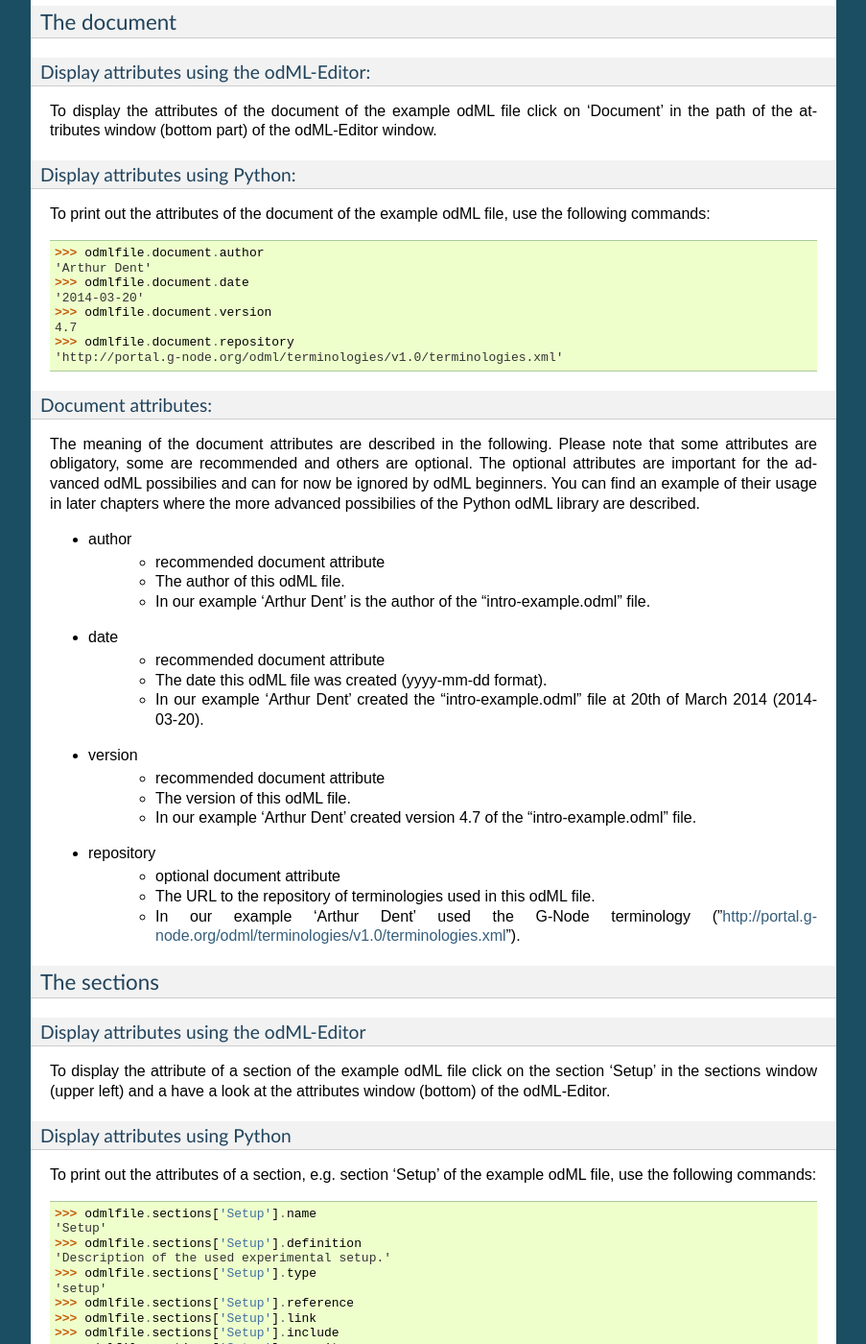
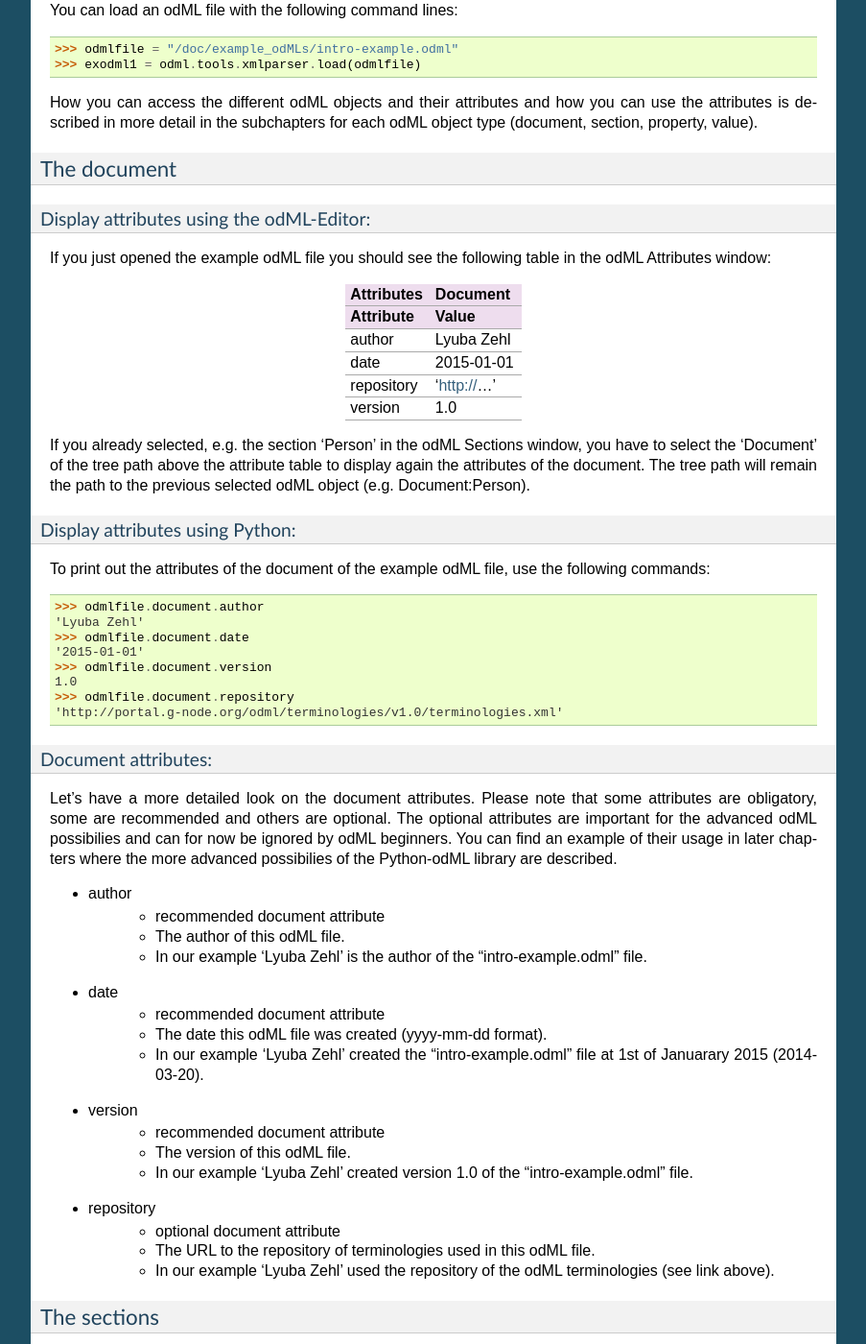
Before and after one commit to G-Node/python-odml, a Sphinx documentation site: the page built from doc/tutorial.rst, in a window 1280 px wide and 1400 px high, scrolled down 3050 px. Shown: the whole window at 96% size, without its empty margins (198-1101 px from the left). Built offline with Sphinx 7.4.7, drawn with Linux system fonts in a browser that asks for light colours; some of the changed text lies outside the part shown.

Commit message:
new update on tutorial (editing intro part)

```diff
--- a/doc/tutorial.rst
+++ b/doc/tutorial.rst
@@ -44,7 +44,7 @@ Key features of odML
 	- open, XML based language, to collect, store and share metadata
 	- Machine- and human-readable
 	- Interactive odML-Editor
-	- Python odML library
+	- Python-odML library
 ------------------------------------------------------------------------
 
 
@@ -72,9 +72,10 @@ case scenarios.
 The set of example odML files, which we use within this tutorial are
 part of the documentation package (see doc/example_odMLs/).
 
-A set of odML templates are open accessible on the odML terminology
-website "...". In the later chapters of this tutorial we will show you
-how one can make use of these templates to generate your own specific
+A summary of available odML Terminologies can be found here:
+'<http://portal.g-node.org/odml/terminologies/v1.0/terminologies.xml>'.
+In the later chapters of this tutorial we will show you how one can
+make use of these terminologies as templates for generating your own
 odML.
 
 
@@ -161,8 +169,11 @@ parts:
 	of the attributes the path to the selected section or property is
 	displayed in red starting from the document.
 
-Below the attributes window the file path to the currently loaded odML
-file is displayed ("file:///.../doc/example_odMLs/intro-example.odml").
+Below the odML Attributes window the file path to the currently loaded
+odML file is displayed ("file:///.../doc/example_odMLs/intro-example.
+odml"). Directly above the attribute table of the odML Attributes
+window is in red the odML tree path to the latest selected object
+displayed.
 
 If you are up to a more detailed look at the different objects and their
 attributes jump to the subchapters for each odML object (document,
@@ -192,9 +203,28 @@ The document
 ------------
 Display attributes using the odML-Editor:
 *****************************************
-To display the attributes of the document of the example odML file click
-on 'Document' in the path of the attributes window (bottom part) of the
-odML-Editor window.
+If you just opened the example odML file you should see the following
+table in the odML Attributes window:
+
+	+--------------+--------------+
+	| Attributes   | Document     |
+	+--------------+--------------+
+	| Attribute    | Value        |
+	+==============+==============+
+	| author       | Lyuba Zehl   |
+	+--------------+--------------+
+	| date         | 2015-01-01   |
+	+--------------+--------------+
+	| repository   | 'http://...' |
+	+--------------+--------------+
+	| version      | 1.0          |
+	+--------------+--------------+
+
+If you already selected, e.g. the section 'Person' in the odML Sections
+window, you have to select the 'Document' of the tree path above the
+attribute table to display again the attributes of the document. The
+tree path will remain the path to the previous selected odML object
+(e.g. Document:Person).
 
 Display attributes using Python:
 ********************************
@@ -202,47 +232,51 @@ To print out the attributes of the document of the example odML file,
 use the following commands::
 
 	>>> odmlfile.document.author
-	'Arthur Dent'
+	'Lyuba Zehl'
 	>>> odmlfile.document.date
-	'2014-03-20'
+	'2015-01-01'
 	>>> odmlfile.document.version
-	4.7
+	1.0
 	>>> odmlfile.document.repository
 	'http://portal.g-node.org/odml/terminologies/v1.0/terminologies.xml'
 
 Document attributes:
 ********************
-The meaning of the document attributes are described in the following.
-Please note that some attributes are obligatory, some are recommended and
-others are optional. The optional attributes are important for the advanced
-odML possibilies and can for now be ignored by odML beginners. You can find
-an example of their usage in later chapters where the more advanced possibilies
-of the Python odML library are described.
+Let's have a more detailed look on the document attributes.
+Please note that some attributes are obligatory, some are recommended
+and others are optional. The optional attributes are important for the
+advanced odML possibilies and can for now be ignored by odML beginners.
+You can find an example of their usage in later chapters where the more
+advanced possibilies of the Python-odML library are described.
 
 - author
 	- recommended document attribute
 	- The author of this odML file.
-	- In our example 'Arthur Dent' is the author of the "intro-example.odml" file.
+	- In our example 'Lyuba Zehl' is the author of the
+	  "intro-example.odml" file.
 - date
 	- recommended document attribute
 	- The date this odML file was created (yyyy-mm-dd format).
-	- In our example 'Arthur Dent' created the "intro-example.odml" file at 20th of March 2014 (2014-03-20).
+	- In our example 'Lyuba Zehl' created the "intro-example.odml" file
+	  at 1st of Januarary 2015 (2014-03-20).
 - version
 	- recommended document attribute
 	- The version of this odML file.
-	- In our example 'Arthur Dent' created version 4.7 of the "intro-example.odml" file.
+	- In our example 'Lyuba Zehl' created version 1.0 of the
+	  "intro-example.odml" file.
 - repository
 	- optional document attribute
 	- The URL to the repository of terminologies used in this odML file.
-	- In our example 'Arthur Dent' used the G-Node terminology ("http://portal.g-node.org/odml/terminologies/v1.0/terminologies.xml").
+	- In our example 'Lyuba Zehl' used the repository of the odML
+	  terminologies (see link above).
 
 The sections
 ------------
 Display attributes using the odML-Editor
 ****************************************
 To display the attribute of a section of the example odML file click on
-the section 'Setup' in the sections window (upper left) and a have a look
-at the attributes window (bottom) of the odML-Editor.
+the section 'Person' in the sections window (upper left) and a have a
+look at the attributes window (bottom) of the odML-Editor.
 
 Display attributes using Python
 *******************************
```
Also changed, not shown: other parts of doc/tutorial.rst (+9 -2 lines).
